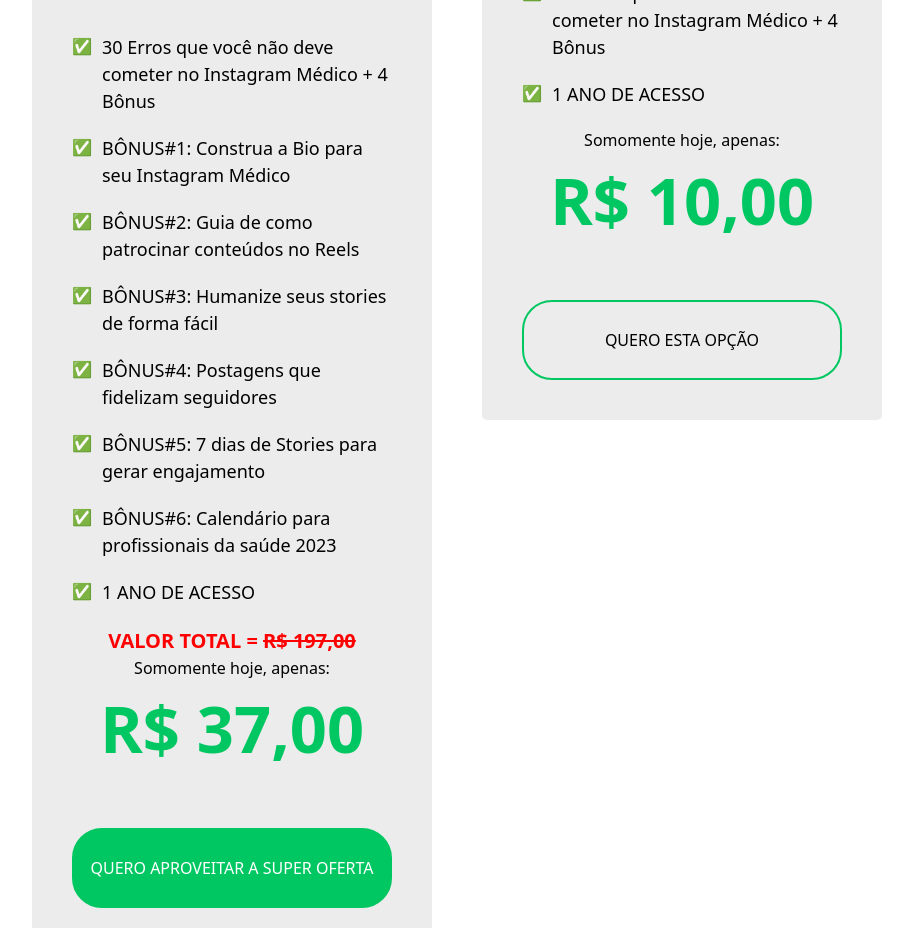
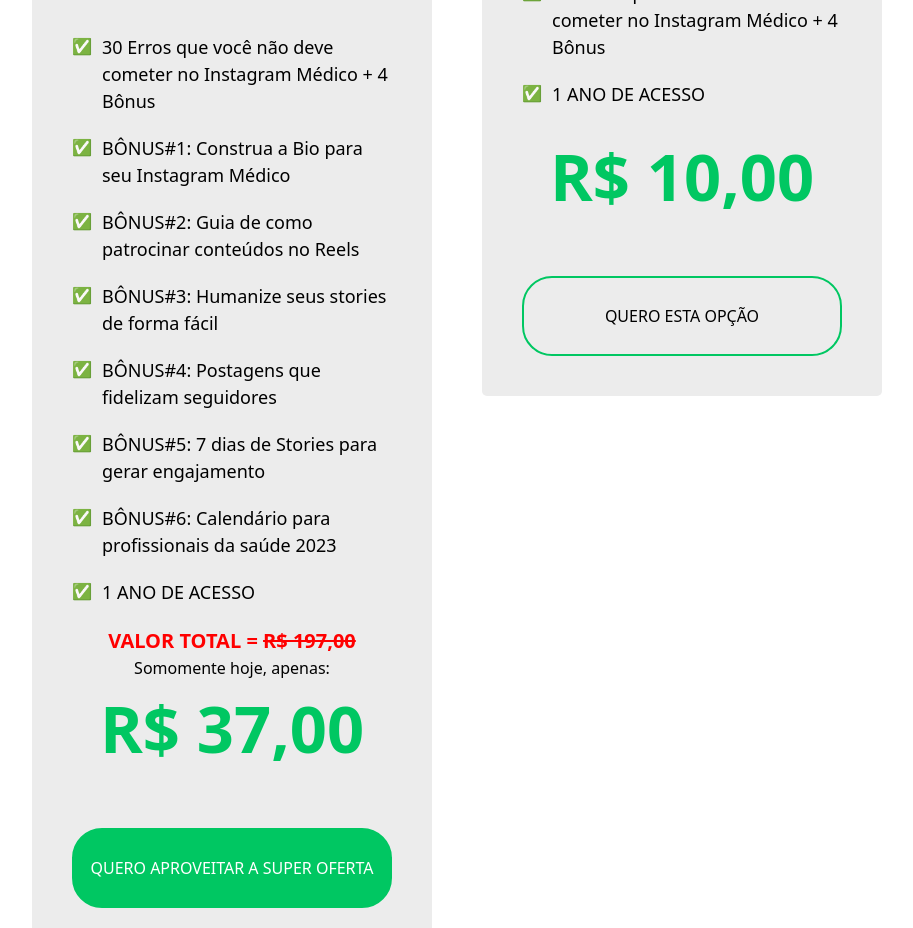
Before and after one commit to pedropatriota/landpage-produtodigital, a React (Create React App) app: page / in a window 1280 px wide. Shown: the part 2700-3628 px from the top of the page, without its empty margins (183-1096 px from the left). Built offline with nearby package versions, Linux system fonts and the light colour scheme.

Commit message:
Update index.tsx

```diff
--- a/src/components/template/index.tsx
+++ b/src/components/template/index.tsx
@@ -272,8 +272,7 @@ export const Template = () => {
           ButtonFontColor="#000000"
           callToAction={
             <div style={{ textAlign: "center" }}>
-              <p>Somomente hoje, apenas:</p>
-              <p
+             <p
                 style={{
                   color: "#00C762",
                   fontWeight: "bold",
```
